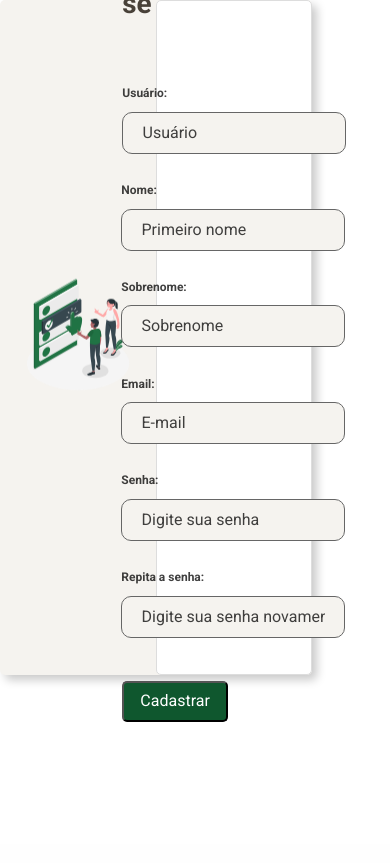
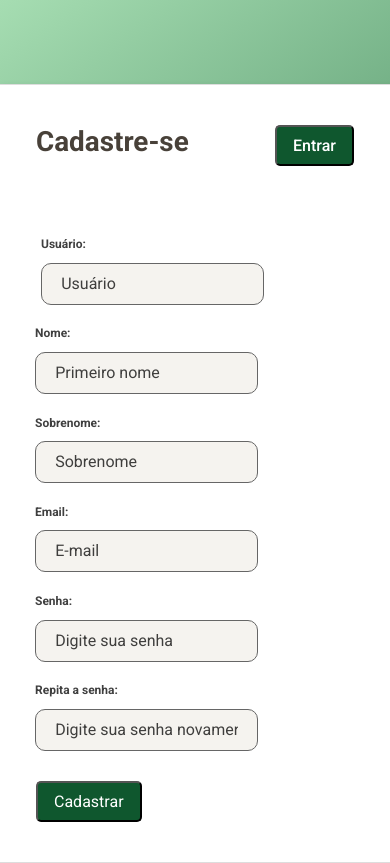
Before and after one commit to Joaoguilhermeasf/PoupApp, a Flask app: page /cadastrar/ in a window 390 px wide. Before the commit the page ends 722 px from the top, so only its background shows below. Run offline with Flask 3, Linux system fonts and the light colour scheme; some libraries are stand-ins or nearby versions.

Commit message:
Atulização na estilização e responsividade da pagina de login e cadastro.

```diff
--- a/static/css/styles.css
+++ b/static/css/styles.css
@@ -1,9 +1,19 @@
-body, html {
+* {
   margin: 0;
   padding: 0;
-  height: 100%;
+  box-sizing: border-box;
   font-family: 'Roboto', sans-serif;
 }
+
+body{
+  width: 100%;
+  height: 100vh;
+  display: flex;
+  justify-content: center;
+  align-items: center;
+  background: linear-gradient(145deg, #a6ddb2 0%, #0f572e 100%);
+}
+
 
 .container {
   display: flex;
@@ -12,7 +22,6 @@ body, html {
   height: 100%;
   width: 100%;
   overflow: hidden;
-
 }
 .background{
 position: absolute;
@@ -65,6 +74,11 @@ min-height: 100%;
   background-color: #F5F3EF;
 }
 
+.login-form input:focus-visible{
+  outline: 1px solid #18c764;
+}
+
+
 .login-form a {
   color: #207344;
   text-decoration: none;
@@ -73,7 +87,7 @@ min-height: 100%;
 }
 
 .login-form button {
-  width: 100%;
+  width: 90%;
   padding: 10px;
   margin: 10px 0;
   border: none;
@@ -104,6 +118,13 @@ min-height: 100%;
   margin: 5px 0;
   border-radius: 5px;
   color: #333;
+}
+
+.button-register {
+  width: 100%;
+  margin: none;
+  border: none;
+  border-radius: 5px;
   cursor: pointer;
 }
 .center-container {
@@ -129,11 +150,11 @@ max-width: 100%;
 min-width: 400px;
 }
 
-@media (max-width: 600px) {
-.ilustra img{
-    opacity: 0%;
-}
-.login-form{
+@media (max-width: 991px) {
+  .ilustra img{
+  display: none;
+  }
+  .login-form{
     position: absolute;
     padding: 10px;
     margin: 5px 0;
@@ -141,12 +162,14 @@ min-width: 400px;
     border-radius: 5px;
     background: #fff;
     color: #333;
-    cursor: pointer;
     width: auto;
     height: auto;
     min-width: 460px;
     margin-left: 5%;
-}
+  }
+  .button-register {
+    width: 94%;
+  }
 }
 
 .floating {
@@ -323,3 +346,31 @@ animation: float-itens 5s ease-in-out infinite;
   margin: 0;
   color: #484139;
 }
+
+@media (max-width: 1360px){
+  .register-img {
+    display: none;
+  }
+  .register-form{
+    width: 100%;
+    padding: 10%;
+  }
+
+  .input-box{
+    margin: 5px;
+  }
+}
+@media (max-width: 600px) {
+  .register-img {
+    display: none;
+  }
+  .register-form{
+    position: absolute;
+    width: auto;
+    height: auto;
+  }
+  .container-register{
+    position: absolute;
+    min-width: 400px;
+  }
+}
--- a/templates/cadastrar.html
+++ b/templates/cadastrar.html
@@ -2,9 +2,10 @@
 {% block content %}
 
 <!-- TODO: estilizar e remover estilos implicitos -->
+
 <div class="container-register">
     <div class="register-img">
-        <img src="{{ url_for('static', filename='img/cadastro.svg') }}" alt="image register" class="floating">
+        <img src="{{ url_for('static', filename='img/register.svg') }}" alt="image register" class="floating">
     </div>
     <div class="register-form">
         <form action="{{ url_for('cadastrar') }}" method="post">
--- a/templates/index.html
+++ b/templates/index.html
@@ -4,7 +4,7 @@
     <div class="container">
         <div class="background">
             <img src="{{ url_for('static', filename='img/background.png') }}" alt="Efeitos">
-          </div>
+        </div>
         <div class="login-box">
             <div class="center-container">
                 <div class="ilustra">
@@ -21,7 +21,7 @@
                     <a href="">Esqueceu a senha?</a>
                     <button type="submit">{{ form.entrar.label.text }}</button>
                 </form>
-                <form action="{{ url_for('cadastrar') }}" method="get">
+                <form action="{{ url_for('cadastrar') }}" method="get" class="button-register">
                     <button type="submit">{{ form.cadastrar.label.text }}</button>
                 </form>
             </div>
```
Also changed, not shown: static/img/register.svg (renamed from static/img/cadastro.svg).
